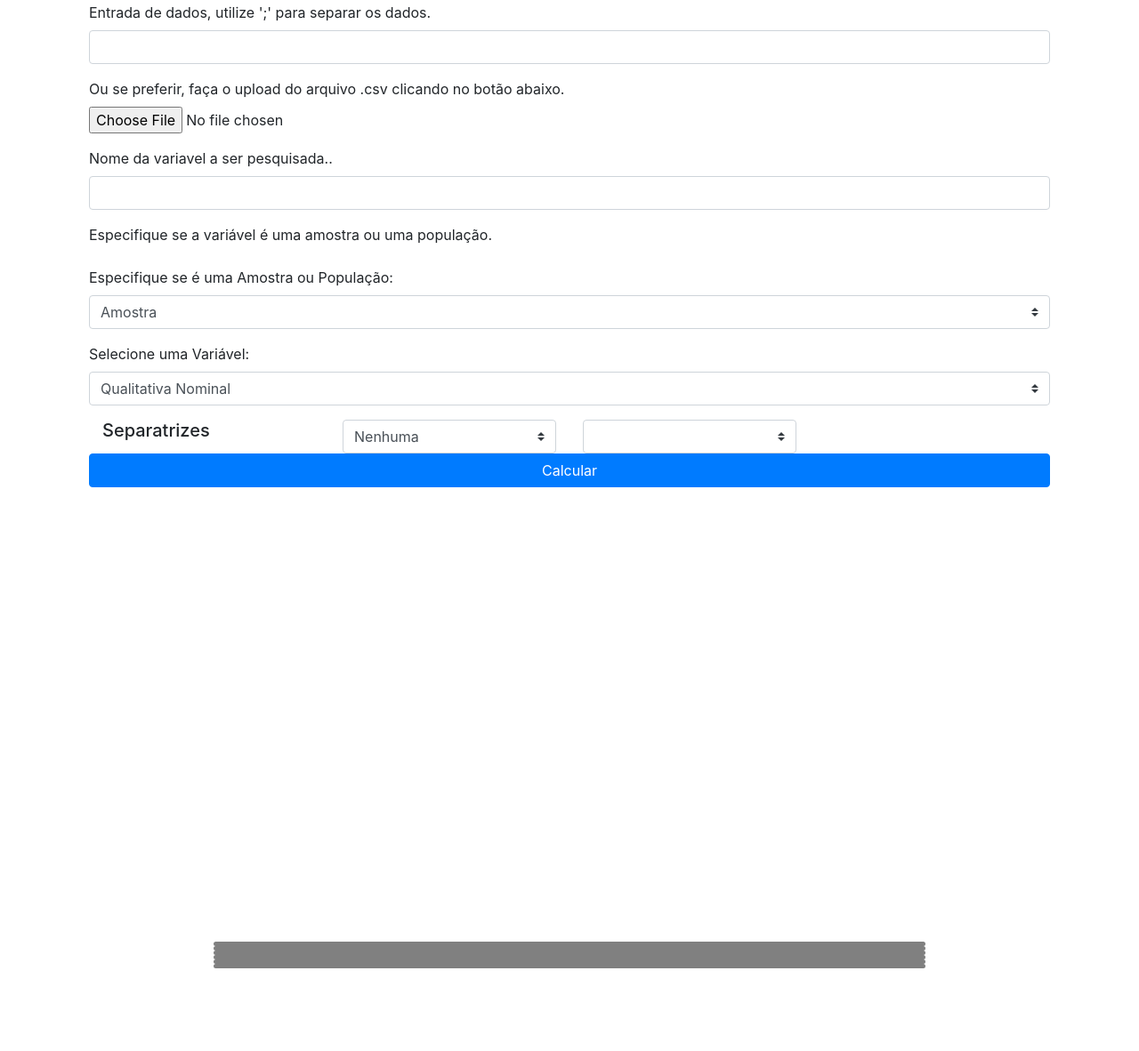
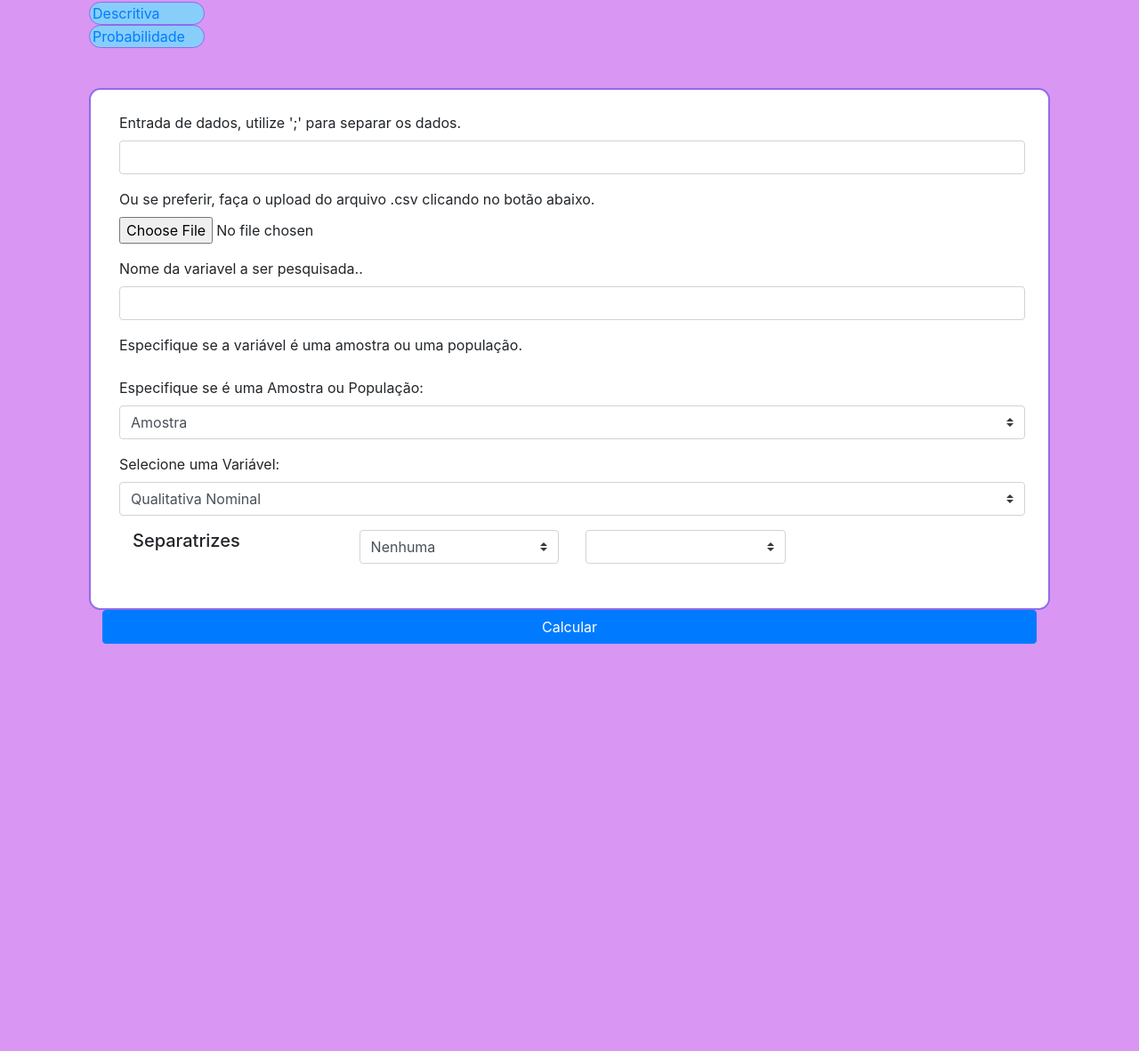
Before and after one commit to JoaoRodrigues94/estatistica, a plain HTML site: page index.html in a window 1280 px wide. Shown: the part 54-1236 px from the top of the page at 89% size. Before the commit the page ends 1194 px from the top, so only its background shows below. Drawn offline with nearby package versions, Linux system fonts and the light colour scheme.

Commit message:
Probabilidade (Binomial) - 25/10/2020

```diff
--- a/app.js
+++ b/app.js
@@ -1379,3 +1379,7 @@ function separatrizes(dados,fi){
     }
   }
 }
+
+function Visualizar(){
+  document.getElementById("Descritiva").style = 'display: block;'
+}
--- /dev/null
+++ b/binomial.css
@@ -0,0 +1,67 @@
+:root{
+
+    /* Variáveis CSS!*/
+    --color-background: rgb(217, 150, 243);
+    --color-primary-lighter: #9871F5;
+    --color-primary-light: #916BEA;
+    --color-primary: #8257E5;
+    --color-primary-dark: #774DD6;
+    --color-primary-darker: #6842c2;
+    --color-secondary: #04D361;
+    --color-secondary-dark: #04BF58;
+    --color-title-in-primary: #FFFFFF;
+    --color-text-in-primary: #D4C2FF;
+    --color-text-title: #32264D;
+    --color-text-complement: #9C98A6;
+    --color-text-base: #6A6180;
+    --color-line-in-white: #E6E6F0;
+    --color-input-background: #F8F8FC;
+    --color-button-text: #FFFFFF;
+    --color-box-base: #FFFFFF;
+    --color-box-footer: #FAFAFC;
+    --color-small-info: #C1BCCC;
+  }
+
+*  {
+    margin: 0;
+    padding: 0;
+     box-sizing: border-box;
+}
+
+
+html, body {
+    background-color: var(--color-background);
+    display: flex;
+    align-content: center;
+    justify-content: center;
+}
+
+.bigcontainer{
+    width: 90vw; /* Largura */
+    max-width: 1080px;
+    background-color: white;
+    border: solid var(--color-primary-light) 2px;
+    margin-top: 0.8rem;
+    border-radius: 0.8rem;
+    outline: 0;
+    padding: 1.6rem;
+    padding-left: 2rem;
+    align-self: center;
+    align-content: center;
+  }
+
+.buttoncontainer{
+    width: 130px;
+    border: solid var(--color-primary-light) 1px;
+    border-radius: 0.8rem;
+    align-content: center;
+    align-self: center;
+    background-color:lightskyblue;
+    padding-left: 3px;
+    align-items: center;
+}
+
+.seta{
+    align-self: flex-start;
+    align-self: left;
+}
--- a/index.html
+++ b/index.html
@@ -1,5 +1,5 @@
 <!DOCTYPE html>
-<html lang="en">
+<html lang="pt-br">
 <head>
     <meta charset="UTF-8">
 	<script src='app.js'></script>
@@ -25,6 +25,10 @@
 	<script src="https://code.highcharts.com/modules/export-data.js"></script>
 	<script src="https://code.highcharts.com/modules/accessibility.js"></script>
 
+	<link rel="shortcut icon" href="/public/images/favicon.png" type="image/png">
+    <link rel="stylesheet" href="/styles/main.css">
+    <link rel="stylesheet" href="/styles/partials/page-landing.css">
+
     <style>
         .grafico{
             visibility: hidden;
@@ -39,10 +43,32 @@
 <body class="container-fluid" ng-controller="listagemIndexControl">
 	<div class="container">
 		<div class="col-md-12">
+			<div class="titlecontainer">
 			<h1 class="text-center">Estatísticas - Grupo 3</h1>
+			</div>
 		</div>
 		<div class="col-md-12">
 			<form>
+				<table>
+					<thead>
+						<tr>
+							<div class="buttoncontainer">
+								<a class="binomial-page" href="./index.html">
+									Descritiva
+								</a>
+							</div>
+						</tr>
+						<tr>
+							<div class="buttoncontainer">
+								<a class="binomial-page" href="./binomial.html">
+									Probabilidade
+								</a>
+							</div>
+						</tr>
+					</thead>
+				</table>
+
+				<div class="bigcontainer">
 				<div class="form-group">
 					<label for="dados">Entrada de dados, utilize ';' para separar os dados.</label>
 					<input type="text" class="form-control" id="dados">
@@ -59,16 +85,6 @@
 					<label for="dados">Especifique se a variável é uma amostra ou uma população.</label>
 				</div>
 				<div class='variacao' id='variacao'>
-				<!--<select class="custom-select" id='s2'>
-				<div class="form-group form-radio">
-					<input type="radio" class="form-radio-input" id="amostra" name="variavel">
-					<label class="form-radio-label" for="amostra">Amostra</label>
-				</div>
-				<div class="form-group form-radio">
-					<input type="radio" class="form-radio-input" id="populacao" name="variavel">
-					<label class="form-radio-label" for="populacao">População</label>
-				</div>
-				</select> -->
 				<div class="form-group">
 					<label for="dados">Especifique se é uma Amostra ou População:</label>
 					<select class="custom-select" id='s2'>
@@ -118,14 +134,14 @@
 							</select>
 						</div>
 					</div>
-
+					<div><br></div>
 				</div>
 			</form>
 		</div>
-		<div class="col-md-12">
+		<div class="form-group col-md-12">
 			<button class="btn btn-primary btn-block" onclick="Dados()">Calcular</button>
 		</div>
-		<div class="col-md-12" ng-app="listagemIndex" ng-controller="listagemIndexControl">
+		<div class="container mt- 5 col-md-12" ng-app="listagemIndex" ng-controller="listagemIndexControl">
 			<table class="table table-bordered">
 			    <thead>
 			        <tr>
@@ -150,16 +166,16 @@
 			<button id="polar">Polar</button>
 		</div>
 
-		<div>
-			<h3 class="mtp col m12 l12" id = 'moda'> </h3>
-			<h3 class="mtp col m12 l12" id = 'media'> </h3>
-			<h3 class="mtp col m12 l12" id = 'mediana'> </h3>
-			<h3 class="mtp col m12 l12" id = 'separatriz'> </h3>
-			<h3 class="mtp col m12 l12" id = 'desvioPadrao'></h3>
-			<h3 class="mtp col m12 l12" id = "coeficiente"></h3>
+		<div class="mtp col m12 l12">
+			<h3 id = 'moda'> </h3>
+			<h3 id = 'media'> </h3>
+			<h3 id = 'mediana'> </h3>
+			<h3 id = 'separatriz'> </h3>
+			<h3 id = 'desvioPadrao'></h3>
+			<h3 id = "coeficiente"></h3>
 		</div>
-
 	  </figure>
+	</div>
 	<script src="https://stackpath.bootstrapcdn.com/bootstrap/4.5.2/js/bootstrap.min.js" integrity="sha384-B4gt1jrGC7Jh4AgTPSdUtOBvfO8shuf57BaghqFfPlYxofvL8/KUEfYiJOMMV+rV" crossorigin="anonymous"></script>
 	<script src='box.js'></script>
 </body>
--- a/style.css
+++ b/style.css
@@ -1,9 +1,77 @@
+:root{
+
+  /* Variáveis CSS!*/
+  --color-background: rgb(217, 150, 243);
+  --color-primary-lighter: #9871F5;
+  --color-primary-light: #916BEA;
+  --color-primary: #8257E5;
+  --color-primary-dark: #774DD6;
+  --color-primary-darker: #6842c2;
+  --color-secondary: #04D361;
+  --color-secondary-dark: #04BF58;
+  --color-title-in-primary: #FFFFFF;
+  --color-text-in-primary: #D4C2FF;
+  --color-text-title: #32264D;
+  --color-text-complement: #9C98A6;
+  --color-text-base: #6A6180;
+  --color-line-in-white: #E6E6F0;
+  --color-input-background: #F8F8FC;
+  --color-button-text: #FFFFFF;
+  --color-box-base: #FFFFFF;
+  --color-box-footer: #FAFAFC;
+  --color-small-info: #C1BCCC;
+}
+
+*  {
+  margin: 0;
+  padding: 0;
+  box-sizing: border-box;
+  }
+
+.titlecontainer{
+  color: var(--color-primary-darker);
+}
+
+.bigcontainer{
+  width: 90vw; /* Largura */
+  max-width: 1080px;
+  background-color: white;
+  border: solid var(--color-primary-light) 2px;
+  margin-top: 0.8rem;
+  border-radius: 0.8rem;
+  outline: 0;
+  padding: 1.6rem;
+  padding-left: 2rem;
+  align-self: center;
+  align-content: center;
+}
+
+.buttoncontainer{
+  width: 130px;
+  border: solid var(--color-primary-light) 1px;
+  border-radius: 0.8rem;
+  align-content: center;
+  background-color:lightskyblue;
+  padding-left: 3px;
+}
+
+html, body{
+    height: 100vh; /* Altura */
+    align-content: center;
+}
+
+body {
+  background-color: var(--color-background);
+}
+
 table{
     align-content: center;
     align-items: center;
     text-align: center;
     word-wrap: break-word;
     border: none;
+    background-color: white;
+    margin-top: 2rem;
 }
 thead{
     background-color: rgb(63, 63, 63);
@@ -159,8 +227,11 @@ th{
     width: 100%;
     max-width: 72rem;
     border-radius: .8rem;
+    border: 2px var(--color-primary-darker);
+    background-color: white;
     margin: -3.2rem auto 3.2rem;
+    margin-top: 2rem;
     padding-left: 1rem;
-    border:2px solid gray;
-    border-top:3px solid gray;
+    align-self: center;
+    color: var(--color-primary-dark)
   }
```
Also changed, not shown: binomial.html (added, +63 -0 lines), binomial.js (added, +43 -0 lines).
